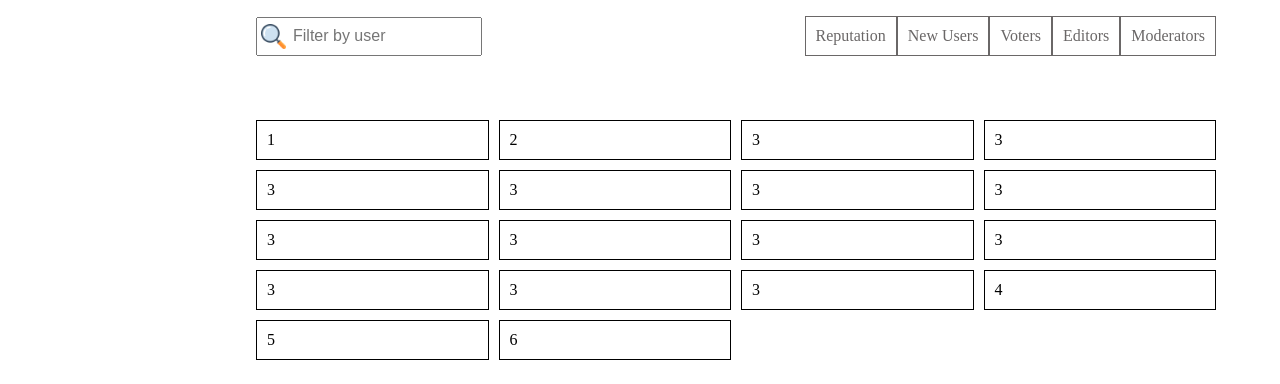
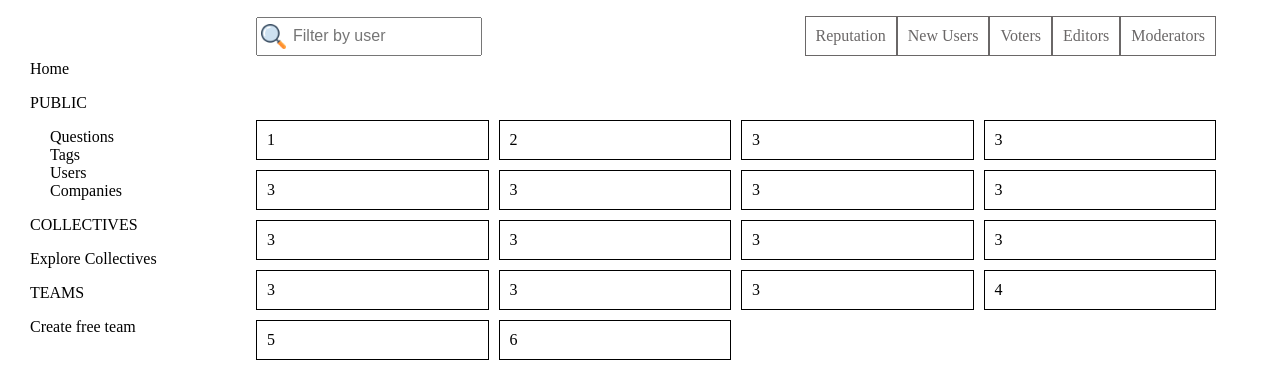
Before and after one commit to RAJKUMARSHRIVASH/DevQuery, a plain HTML site: page frontend/users.html in a window 1280 px wide. Shown: the part 110-494 px from the top of the page. Drawn offline with Linux system fonts and the light colour scheme; no server answers.

Commit message:
Added_leftdivinUsers_page

```diff
--- a/frontend/style/home.css
+++ b/frontend/style/home.css
@@ -1,5 +1,6 @@
 body {
     font-family: 'Segoe UI', Tahoma, Geneva, Verdana, sans-serif;
+    /* background-color: #f3dddd; */
 }
 
 a {
--- a/frontend/users.html
+++ b/frontend/users.html
@@ -12,6 +12,23 @@
             padding: 0;
         }
 
+        /* left div added from HOMEPAGE */
+        /* Edit as per your needs */
+        #leftdiv {
+            margin-top: -300px;
+            margin-left: 30px
+        }
+
+        #leftdiv a {
+            text-decoration: none;
+            color: black;
+        }
+
+        ul a{
+            margin-left:-20px
+        }
+
+        /* --------------------- */
         .container {
             width: 100%;
             height: 100vh;
@@ -93,7 +110,7 @@
             /* border: 1px solid; */
             margin-top: 8vh;
             display: grid;
-            grid-template-columns: repeat(4,1fr);
+            grid-template-columns: repeat(4, 1fr);
             gap: 10px 10px;
         }
 
@@ -147,6 +164,36 @@
                 <div>6</div>
             </div>
         </section>
+
+        <!-- ---------------------
+        left div added from Homepage -->
+
+        <div id="leftdiv">
+            <a href="#home">Home</a>
+            <div>
+                <p>PUBLIC</p>
+                <ul style="list-style-type:none;">
+                    <li><a href="">Questions</a>
+                    </li>
+                    <li><a href="">Tags</a>
+                    </li>
+                    <li><a href="../users.html">Users</a>
+                    </li>
+                    <li><a href="">Companies</a>
+                    </li>
+                </ul>
+            </div>
+            <div>
+                <p>COLLECTIVES</p>
+                <a href="">Explore Collectives</a>
+            </div>
+            <div>
+                <p>TEAMS</p>
+                <a href="">Create free team</a>
+            </div>
+        </div>
+
+        <!-- ---------------------- -->
     </div>
 </body>
 
@@ -155,7 +202,7 @@
 
     let baseURL = "http://localhost:8000";
 
-    let getAllUsers = async()=>{
+    let getAllUsers = async () => {
         try {
             let fData = await fetch(`${baseURL}/users/getall`);
             const users = await fData.json();
```
Also changed, not shown: frontend/html/home.html (+1 -1 lines).
